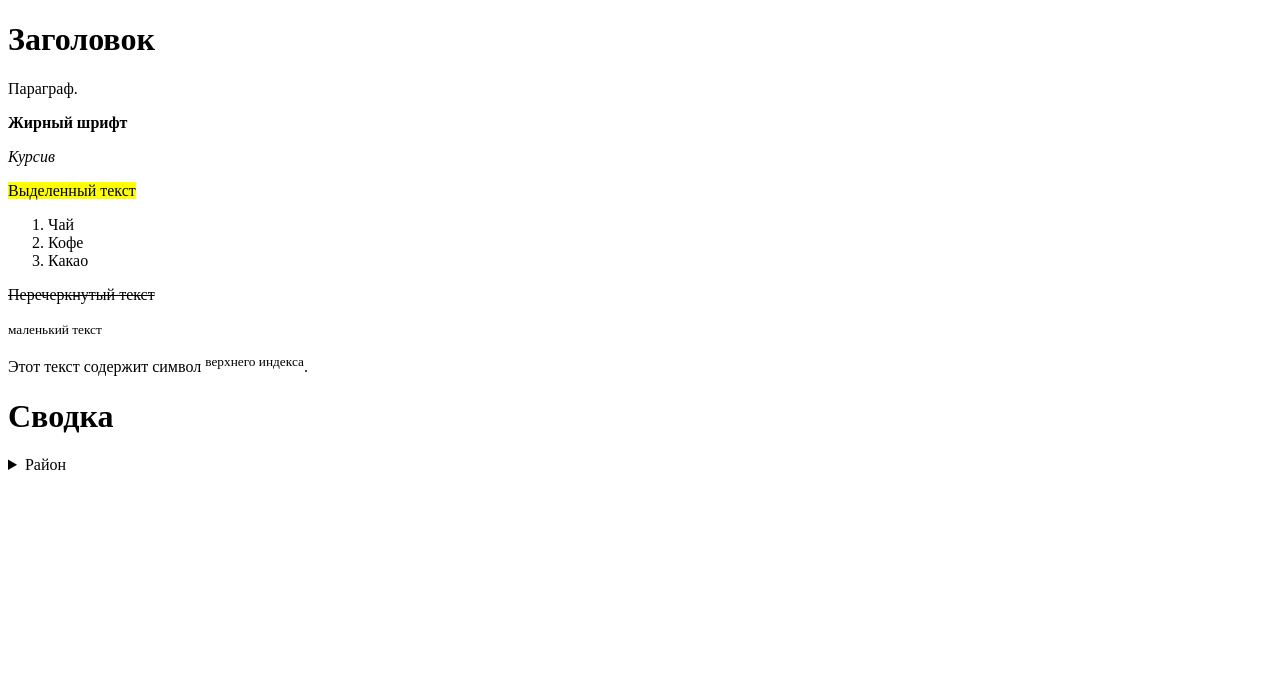
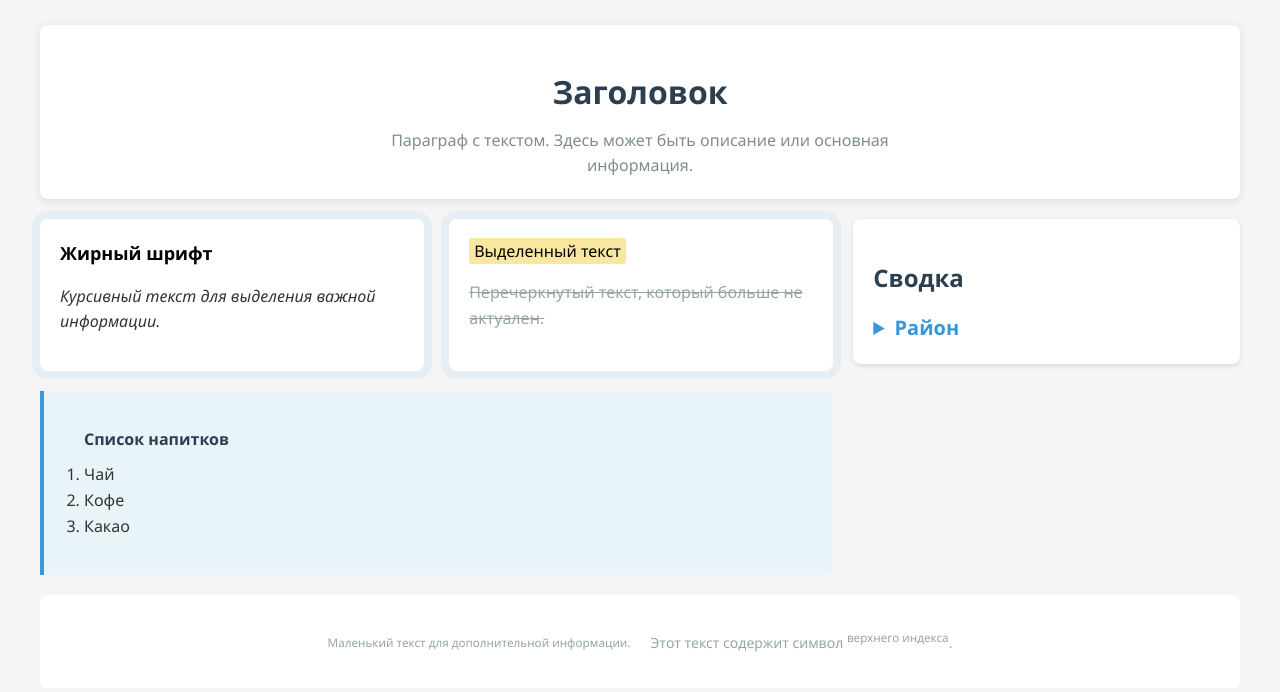
Before and after one commit to VladislavNafikov/web, a plain HTML site: page index.html in a window 1280 px wide. Drawn offline with Linux system fonts and the light colour scheme.

Commit message:
Update index.html

```diff
--- a/index.html
+++ b/index.html
@@ -1,28 +1,57 @@
 <!DOCTYPE html>
 <html>
   <head>
-    <title>Теги</title>
+    <meta charset="UTF-8">
+    <meta name="viewport" content="width=device-width, initial-scale=1.0">
+    <title>css</title>
+    <link rel="stylesheet" href="styles.css">
   </head>
   <body>
-    <h1>Заголовок</h1>
-    <p>Параграф.</p>
-    <b>Жирный шрифт</b>
-    <p> <em>Курсив</em> </p>
-    <mark>Выделенный текст</mark>
-    <ol>
-      <li>Чай</li>
-      <li>Кофе</li>
-      <li>Какао</li>
-    </ol>
-    <s>Перечеркнутый текст</s>
-    <p><small>маленький текст</small></p>
-    <p>Этот текст содержит символ <sup> верхнего индекса</sup>.</p>
+    <div class="grid-container">
+      <header class="header-container">
+        <h1 id="main-title">Заголовок</h1>
+        <p class="description">Параграф с текстом. Здесь может быть описание или основная информация.</p>
+      </header>
 
-    <h1>Сводка</h1>
+      <main class="content-grid">
 
-    <details>
-      <summary>Район</summary>
-      <p>Первома́йский о́круг — южный, самый большой по площади и численности населения административный округ в Мурманске.</p>
-      </details>
+        <div class="flex-container">
+          <div class="text-styles animated-box">
+            <b class="bold-text">Жирный шрифт</b>
+            <p><em>Курсивный текст для выделения важной информации.</em></p>
+          </div>
+          <div class="text-styles animated-box">
+            <mark>Выделенный текст</mark>
+            <p><s>Перечеркнутый текст, который больше не актуален.</s></p>
+          </div>
+        </div>
+
+        <div class="list-container">
+          <ol class="drinks-list">
+            <p class="list-title">Список напитков</p>
+            <li>Чай</li>
+            <li>Кофе</li>
+            <li>Какао</li>
+          </ol>
+        </div>
+      </main>
+
+      <aside class="sidebar">
+        <div class="summary">
+          <h2 class="summary-title">Сводка</h2>
+          <details class="details-box">
+            <summary class="summary-bottom">Район</summary>
+            <p class="details-content">Первома́йский о́круг — южный, самый большой по площади и численности населения административный округ в Мурманске.</p>
+          </details>
+        </div>
+      </aside>
+
+      <footer class="footer">
+        <div class="footer-flex">
+          <p class="footer-text"><small>Маленький текст для дополнительной информации.</small></p>
+          <p class="footer-text">Этот текст содержит символ <sup>верхнего индекса</sup>.</p>
+        </div>
+      </footer>
+    </div>
   </body>
 </html>
```
